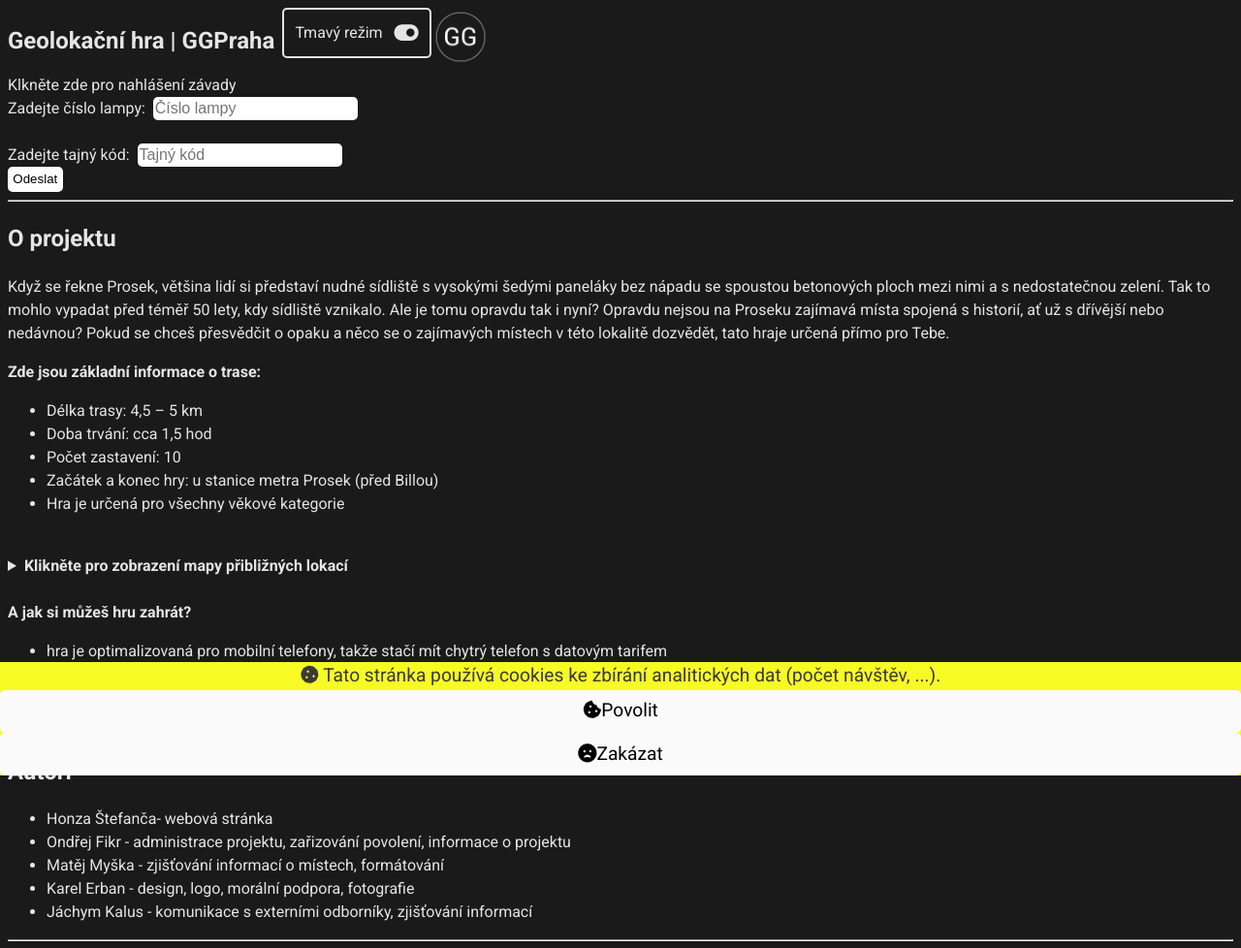
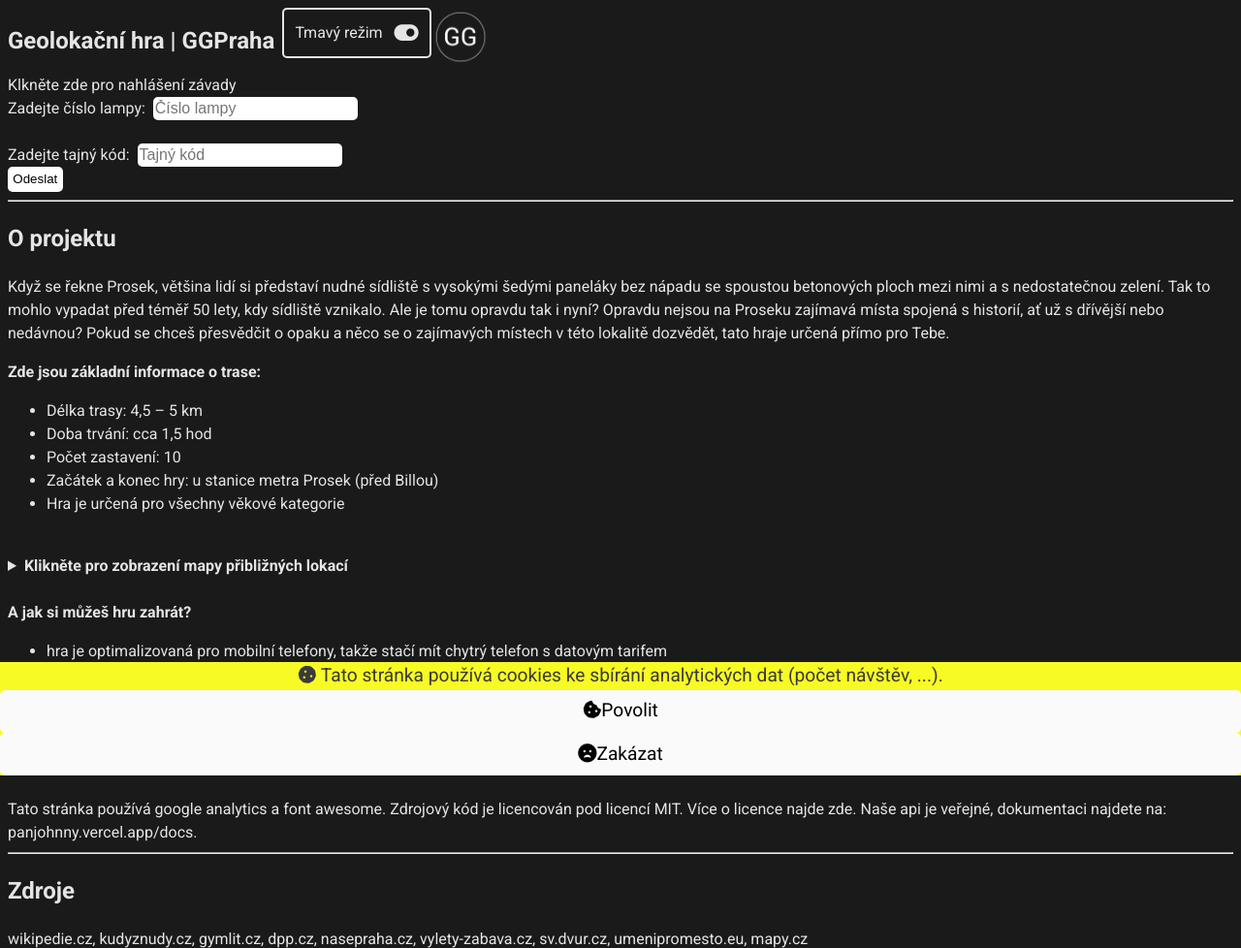
Before and after one commit to PanJohnny/GGPraha, a plain HTML site: page index.html in a window 1280 px wide. Shown: the top 978 px of the page at 97% size. Drawn offline with Linux system fonts and the light colour scheme; a web font is replaced by a local one.

Commit message:
Update index.html
vole byly tam chyby

```diff
--- a/index.html
+++ b/index.html
@@ -327,33 +327,6 @@
             </ul>
             <b>Hodně štěstí!!! Odměnou Ti budou nové a jistě i zajímavé informace o této městské části.</b>
         </div>
-        <hr>
-
-        <h2>
-            Autoři
-        </h2>
-        <ul>
-            <li>
-                Honza Štefanča- webová stránka
-            </li>
-            <li>
-                Ondřej Fikr - administrace projektu, zařizování
-                povolení, informace o projektu
-            </li>
-            <li>
-                Matěj Myška - zjišťování informací o místech, formátování
-            </li>
-            <li>
-                Karel Erban - design, logo, morální podpora, fotografie
-            </li>
-            <li>
-                Jáchym Kalus - komunikace s externími
-                odborníky,
-                zjišťování informací
-            </li>
-        </ul>
-
-        <hr>
         <h2>
             Stránka
         </h2>
@@ -371,7 +344,7 @@
     </div>
 
     <div id="cookie-consent">
-        <i class="fas fa-cookie"></i> Tato stránka používá cookies ke zbírání analitických dat (počet návštěv, ...).
+        <i class="fas fa-cookie"></i> Tato stránka používá cookies ke sbírání analytických dat (počet návštěv, ...).
         <button type="submit" id="acceptcookie" onclick="acceptcookie()"><i
                 class="fas fa-cookie-bite"></i>Povolit</button>
         <button type="submit" id="denycookie" onclick="denycookie()"><i class="fas fa-frown-open"></i>Zakázat</button>
```
